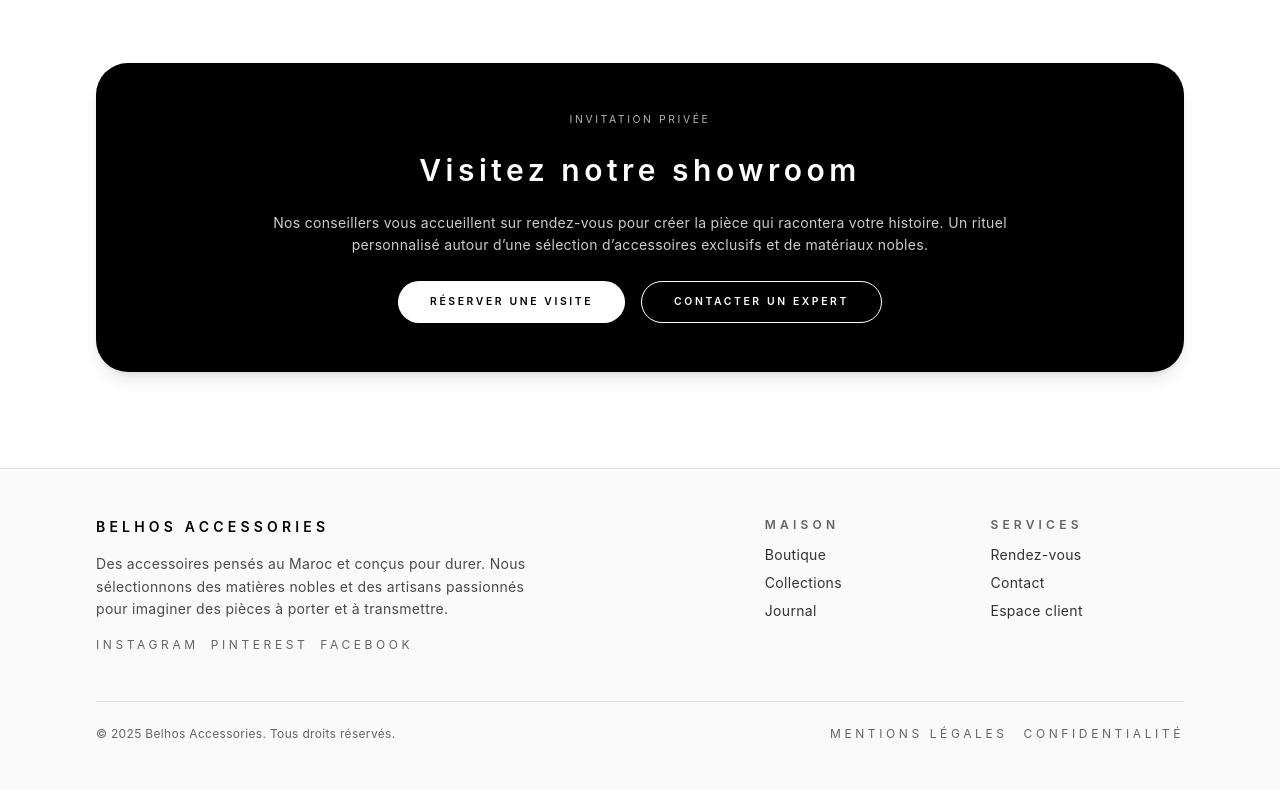
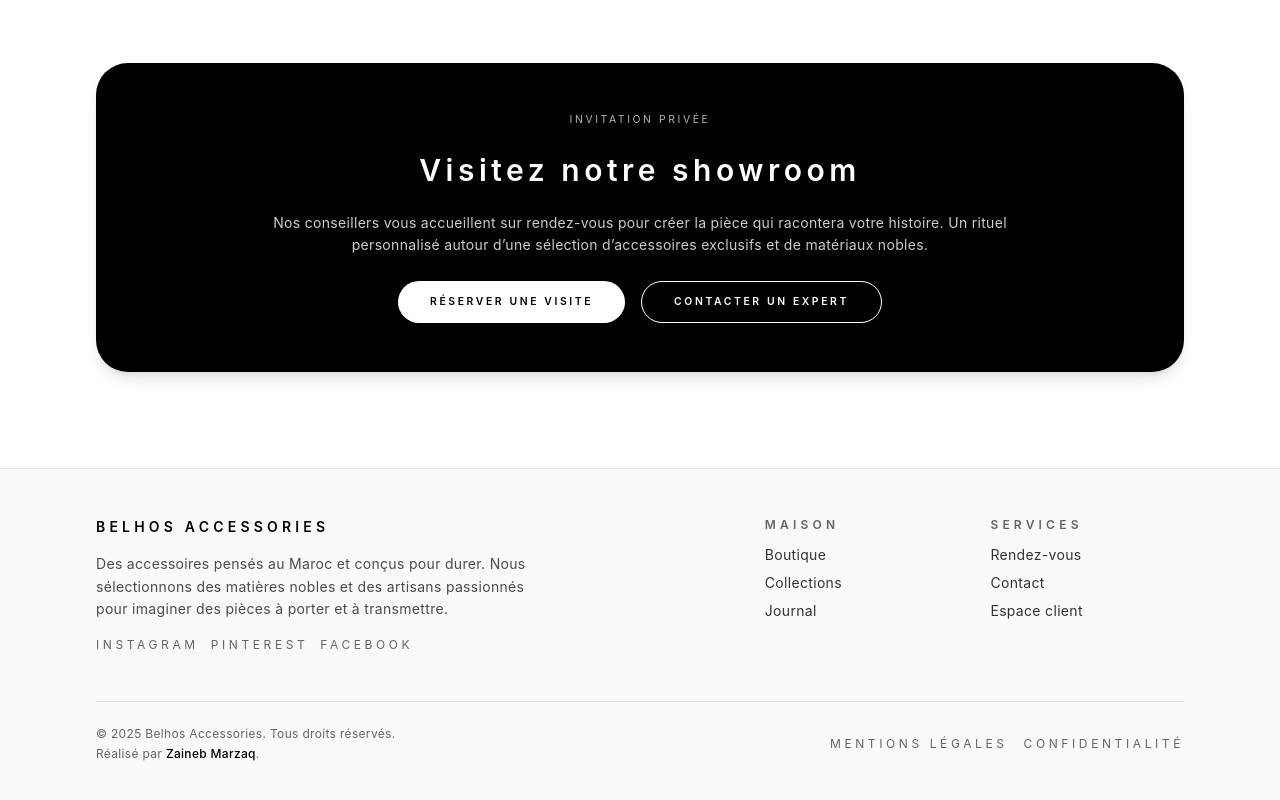
Before and after one commit to EL-HOUSS-BRAHIM/BELHOS-ACCESSORIES, a Next.js app in the folder store-frontend/: page / in a window 1280 px wide. Shown: the part 2997-3797 px from the top of the page. Built offline with nearby package versions, Linux system fonts and the light colour scheme; no server answers.

Commit message:
Add footer attribution link

```diff
--- /dev/null
+++ b/store-frontend/app/(with-navigation)/layout.tsx
@@ -0,0 +1,17 @@
+import type { ReactNode } from 'react';
+import { Navbar } from '@/components/Navbar';
+import { SiteFooter } from '@/components/SiteFooter';
+
+export default function WithNavigationLayout({
+  children,
+}: {
+  children: ReactNode;
+}) {
+  return (
+    <div className="flex min-h-screen flex-col">
+      <Navbar />
+      <div className="flex-1">{children}</div>
+      <SiteFooter />
+    </div>
+  );
+}
--- a/store-frontend/components/Navbar.tsx
+++ b/store-frontend/components/Navbar.tsx
@@ -3,7 +3,7 @@
 import Link from 'next/link';
 import { useAuth } from '@/lib/AuthContext';
 
-export default function Navbar() {
+export function Navbar() {
   const { user, logout, isAdmin } = useAuth();
 
   return (
@@ -62,3 +62,5 @@ export default function Navbar() {
     </nav>
   );
 }
+
+export default Navbar;
--- a/store-frontend/components/SiteFooter.tsx
+++ b/store-frontend/components/SiteFooter.tsx
@@ -64,7 +64,21 @@ export function SiteFooter() {
         </div>
 
         <div className="mt-12 flex flex-col gap-3 border-t border-black/10 pt-6 text-xs text-black/60 sm:flex-row sm:items-center sm:justify-between">
-          <p>&copy; {new Date().getFullYear()} Belhos Accessories. Tous droits réservés.</p>
+          <div className="space-y-1">
+            <p>&copy; {new Date().getFullYear()} Belhos Accessories. Tous droits réservés.</p>
+            <p>
+              Réalisé par{' '}
+              <Link
+                href="https://github.com/angel-022"
+                className="font-medium text-black underline-offset-4 transition hover:text-black/80 hover:underline"
+                target="_blank"
+                rel="noreferrer"
+              >
+                Zaineb Marzaq
+              </Link>
+              .
+            </p>
+          </div>
           <div className="flex flex-wrap gap-4 uppercase tracking-[0.3em]">
             <Link href="/mentions-legales" className="transition hover:text-black">
               Mentions légales
```
Also changed, not shown: store-frontend/app/(with-navigation)/admin/page.tsx (renamed from store-frontend/app/admin/page.tsx), store-frontend/app/(with-navigation)/contact/page.tsx (renamed from store-frontend/app/contact/page.tsx), store-frontend/app/(with-navigation)/login/page.tsx (renamed from store-frontend/app/login/page.tsx), store-frontend/app/(with-navigation)/register/page.tsx (renamed from store-frontend/app/register/page.tsx), store-frontend/app/(with-navigation)/reservations/page.tsx (renamed from store-frontend/app/reservations/page.tsx).
